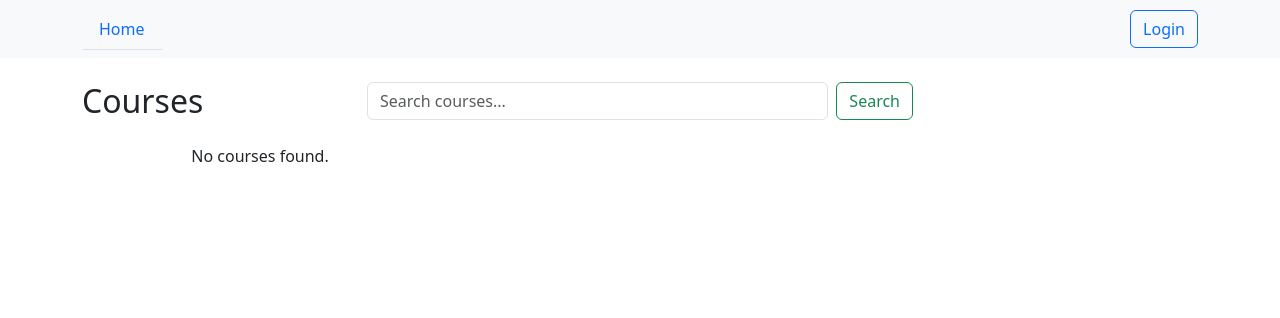
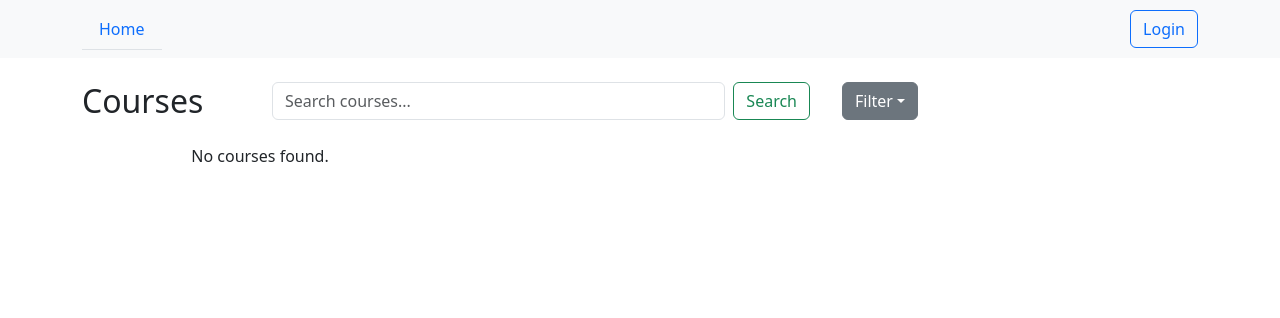
Before and after one commit to phuongbuimai-agilityio/python-training, a Django app: a page that uses django-practice/src/courses/templates/courses/index.html in a window 1280 px wide. Shown: the top 318 px of the page. Run offline with Django 5.2, Linux system fonts and the light colour scheme; parts of the project's set-up code (start-up, migrations or seed data) failed here and were passed over.

Commit message:
feat(home-page): added button filter

```diff
--- a/django-practice/src/courses/templates/courses/index.html
+++ b/django-practice/src/courses/templates/courses/index.html
@@ -4,7 +4,7 @@
 {% endblock title %}
 {% block content %}
     <div class="row mb-4 align-items-center">
-        <div class="col-md-3">
+        <div class="col-md-2">
             <h2 class="mb-0">Courses</h2>
         </div>
         <div class="col-md-6">
@@ -14,8 +14,34 @@
                        placeholder="Search courses..."
                        name="q"
                        value="{{ request.GET.q }}">
-                <button class="btn btn-outline-success" type="submit">Search</button>
+                <button class="btn btn-outline-success me-2" type="submit">Search</button>
             </form>
+        </div>
+        <div class="col-md-2">
+            <div class="dropdown">
+                <button class="btn btn-secondary dropdown-toggle"
+                        type="button"
+                        id="filterDropdown"
+                        data-bs-toggle="dropdown"
+                        aria-expanded="false">Filter</button>
+                <ul class="dropdown-menu" aria-labelledby="filterDropdown">
+                    <li>
+                        <a class="dropdown-item" href="?filter=latest">Latest</a>
+                    </li>
+                    <li>
+                        <a class="dropdown-item" href="?filter=popular">Most Popular</a>
+                    </li>
+                    <li>
+                        <a class="dropdown-item" href="?filter=free">Free Courses</a>
+                    </li>
+                    <li>
+                        <hr class="dropdown-divider">
+                    </li>
+                    <li>
+                        <a class="dropdown-item" href="{% url 'index' %}">Clear Filter</a>
+                    </li>
+                </ul>
+            </div>
         </div>
     </div>
     <div class="row row-cols-1 row-cols-md-3 g-4">
```
